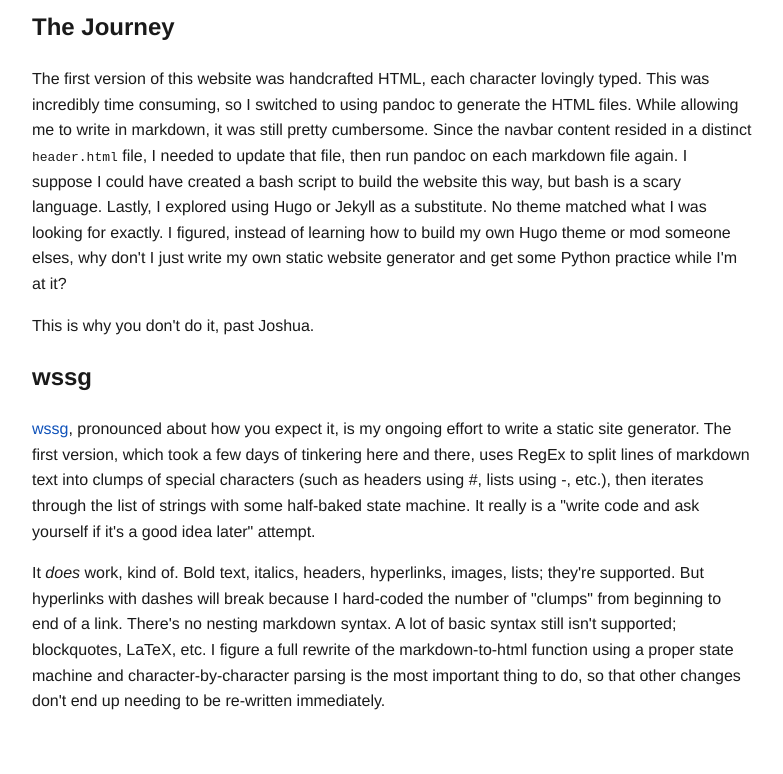
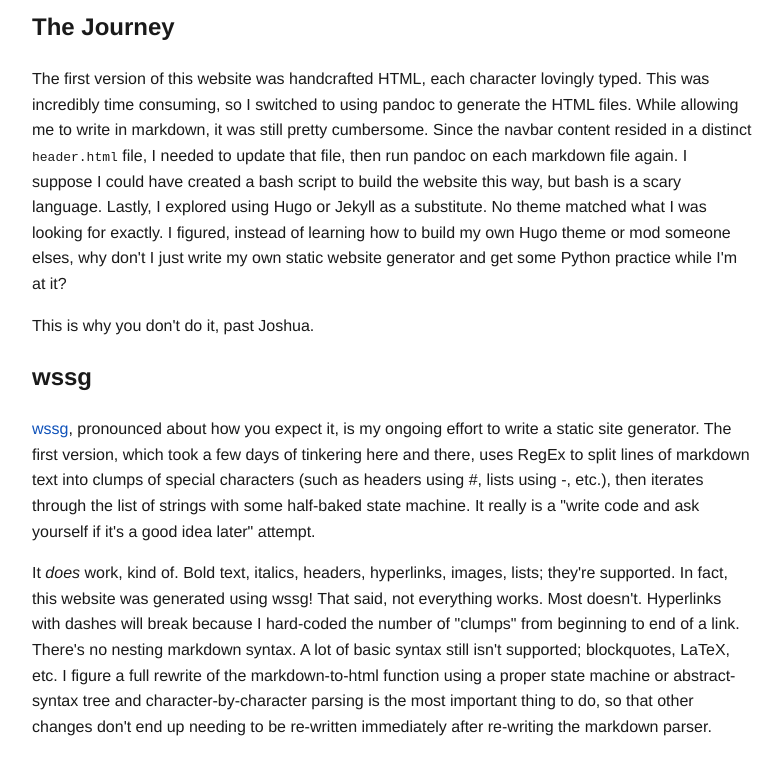
Before and after one commit to joshuaoreilly/joshuaoreilly.github.io, a plain HTML site: page Projects/wssg.html in a window 1280 px wide. Shown: the part 132-906 px from the top of the page, without its empty margins (248-1031 px from the left). Before the commit the page ends 882 px from the top, so only its background shows below. Drawn offline with Linux system fonts and the light colour scheme.

Commit message:
Update wssg

```diff
--- a/Projects/wssg.html
+++ b/Projects/wssg.html
@@ -40,10 +40,13 @@ It really is a "write code and ask yourself if it's a good idea later" attempt.
 <p>
 It <i>does</i> work, kind of.
 Bold text, italics, headers, hyperlinks, images, lists; they're supported.
-But hyperlinks with dashes will break because I hard-coded the number of "clumps" from beginning to end of a link.
+In fact, this website was generated using wssg!
+That said, not everything works.
+Most doesn't.
+Hyperlinks with dashes will break because I hard-coded the number of "clumps" from beginning to end of a link.
 There's no nesting markdown syntax.
 A lot of basic syntax still isn't supported; blockquotes, LaTeX, etc.
-I figure a full rewrite of the markdown-to-html function using a proper state machine and character-by-character parsing is the most important thing to do, so that other changes don't end up needing to be re-written immediately.
+I figure a full rewrite of the markdown-to-html function using a proper state machine or abstract-syntax tree and character-by-character parsing is the most important thing to do, so that other changes don't end up needing to be re-written immediately after re-writing the markdown parser.
 </p>
 </main>
 </body>
```
